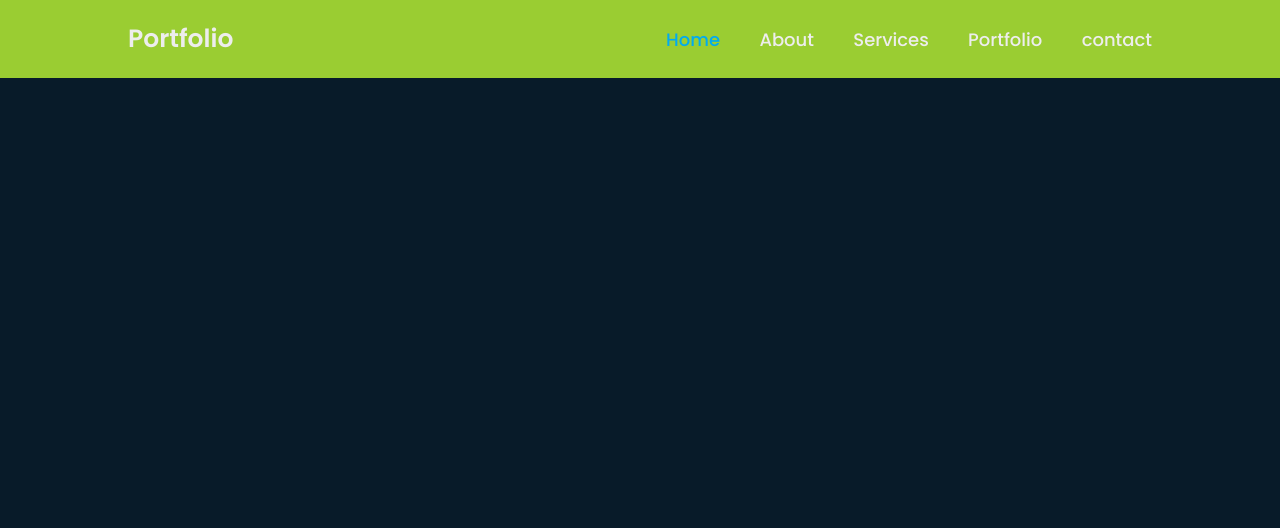
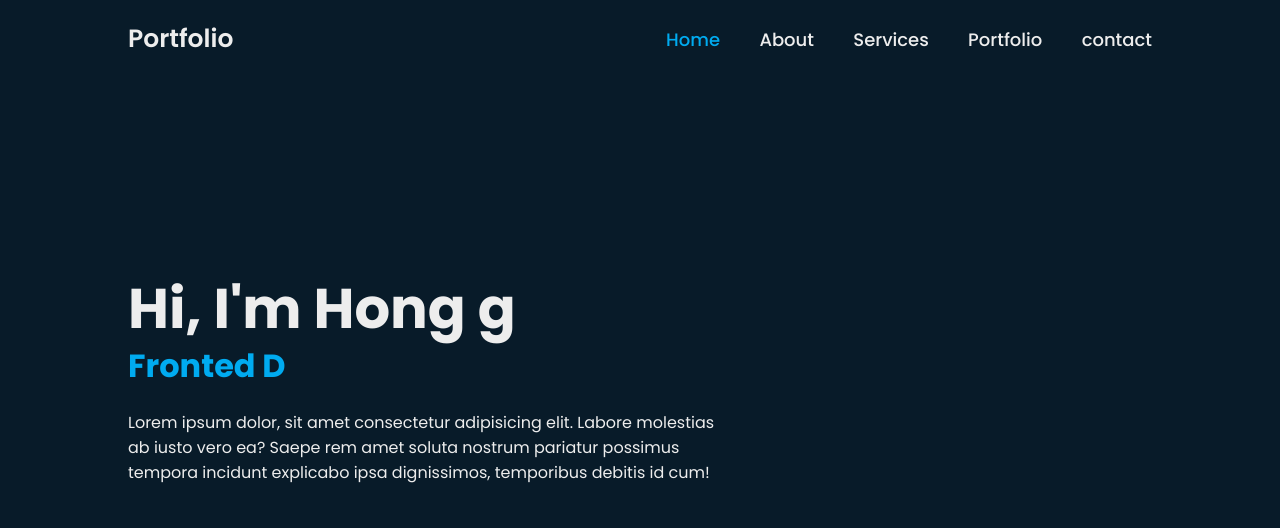
Before and after one commit to cccaim/Portfolio, a plain HTML site: page index.html in a window 1280 px wide. Drawn offline with nearby package versions, Linux system fonts and the light colour scheme.

Commit message:
home text css

```diff
--- a/index.html
+++ b/index.html
@@ -23,5 +23,18 @@
         <a href="#">contact</a>
       </nav>
     </header>
+
+    <section class="home">
+      <div class="home-content">
+        <h1>Hi, I'm Hong g</h1>
+        <h3>Fronted D</h3>
+        <p>
+          Lorem ipsum dolor, sit amet consectetur adipisicing elit. Labore
+          molestias ab iusto vero ea? Saepe rem amet soluta nostrum pariatur
+          possimus tempora incidunt explicabo ipsa dignissimos, temporibus
+          debitis id cum!
+        </p>
+      </div>
+    </section>
   </body>
 </html>
--- a/style.css
+++ b/style.css
@@ -9,6 +9,7 @@
 
 body {
   background-color: #081b29;
+  color: #ededed;
 }
 
 header {
@@ -17,7 +18,7 @@ header {
   left: 0;
   width: 100%;
   padding: 20px 10%;
-  background-color: yellowgreen;
+  background-color: transparent;
   display: flex;
   justify-content: space-between;
   align-items: center;
@@ -42,3 +43,29 @@ header {
 .navbar a.active {
   color: #00abf0;
 }
+
+.home {
+  height: 100vh;
+  display: flex;
+  align-items: center;
+  padding: 0 10%;
+}
+
+.home-content {
+  max-width: 600px;
+}
+.home-content h1 {
+  font-size: 56px;
+  font-weight: 700;
+  line-height: 1.2;
+}
+.home-content h3 {
+  font-size: 32px;
+  font-weight: 700;
+  color: #00abf0;
+}
+
+.home-content p {
+  font-size: 16px;
+  margin: 20px 0 40px;
+}
```
